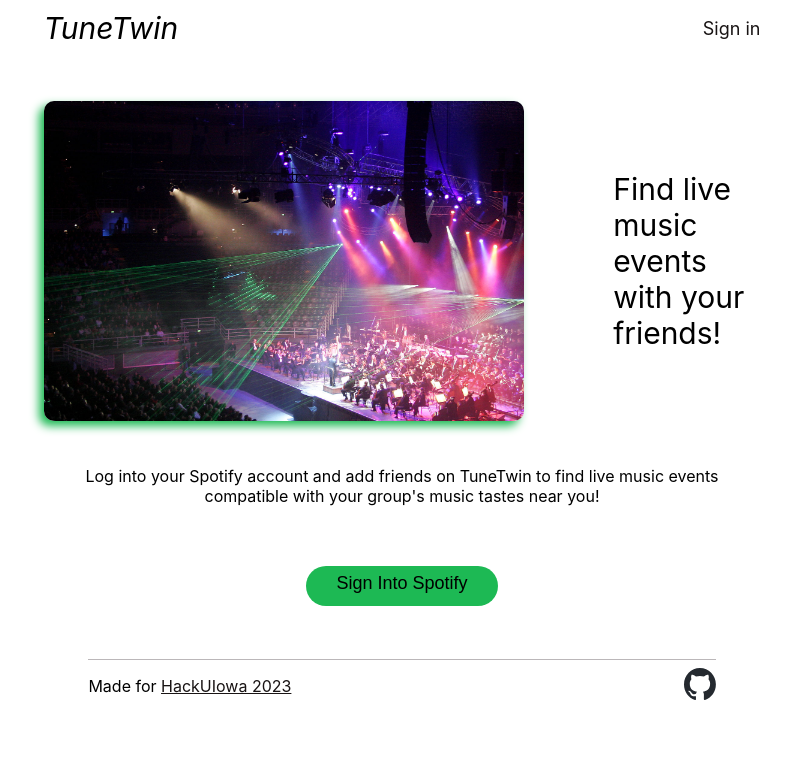
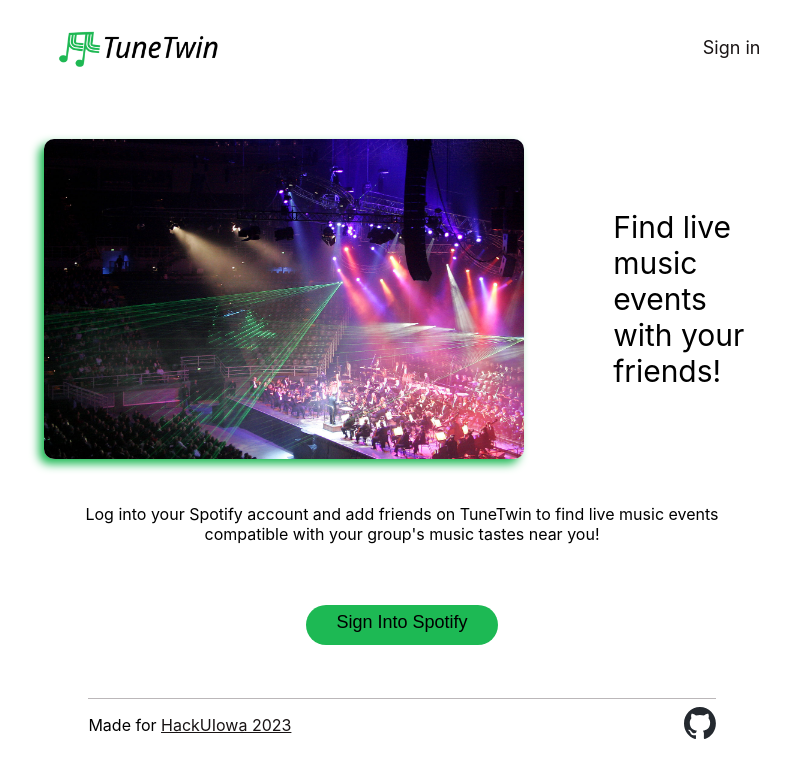
Before and after one commit to alexander-kang/TuneTwin, a React (Create React App) app in the folder tune-twin/: page / in a window 1280 px wide. Shown: the top 778 px of the page, without its empty margins (238-1028 px from the left). Built offline with nearby package versions, Linux system fonts and the light colour scheme.

Commit message:
make pretty

```diff
--- a/tune-twin/public/index.html
+++ b/tune-twin/public/index.html
@@ -1,14 +1,12 @@
 <!DOCTYPE html>
 <html lang="en">
-  <head>
+
+<head>
     <meta charset="utf-8" />
     <link rel="icon" href="%PUBLIC_URL%/favicon.ico" />
     <meta name="viewport" content="width=device-width, initial-scale=1" />
     <meta name="theme-color" content="#000000" />
-    <meta
-      name="description"
-      content="Web site created using create-react-app"
-    />
+    <meta name="description" content="Web site created using create-react-app" />
     <link rel="apple-touch-icon" href="%PUBLIC_URL%/logo192.png" />
     <!--
       manifest.json provides metadata used when your web app is installed on a
@@ -24,9 +22,10 @@
       work correctly both with client-side routing and a non-root public URL.
       Learn how to configure a non-root public URL by running `npm run build`.
     -->
-    <title>React App</title>
-  </head>
-  <body>
+    <title>TuneTwin</title>
+</head>
+
+<body>
     <noscript>You need to enable JavaScript to run this app.</noscript>
     <div id="root"></div>
     <!--
@@ -39,5 +38,6 @@
       To begin the development, run `npm start` or `yarn start`.
       To create a production bundle, use `npm run build` or `yarn build`.
     -->
-  </body>
+</body>
+
 </html>
--- a/tune-twin/src/components/navBar/navBar.css
+++ b/tune-twin/src/components/navBar/navBar.css
@@ -5,6 +5,12 @@
     padding-right: 10%;
     padding-top: 10px;
     padding-bottom: 10px;
+}
+
+.navbar img {
+    width: 170px;
+    height: auto;
+    padding: 10px 0px 0px 10px;
 }
 
 .navbar-left {
--- a/tune-twin/src/components/navBar/navBarNotSignedIn.js
+++ b/tune-twin/src/components/navBar/navBarNotSignedIn.js
@@ -1,5 +1,6 @@
 import React from 'react'
 import { useNavigate } from 'react-router-dom'
+import logo from '../../assets/logo.png'
 import './navBar.css'
 
 const NavBarNotSignedIn = () => {
@@ -11,7 +12,7 @@
     return (
         <nav className="navbar">
             <div className="navbar-left" onClick={navHome}>
-          <i>TuneTwin</i>
+                <img src={logo} alt="Live music event" />
             </div>
 
             <div className="navbar-right">
--- a/tune-twin/src/components/navBar/navBarSignedIn.js
+++ b/tune-twin/src/components/navBar/navBarSignedIn.js
@@ -1,5 +1,6 @@
 import React from 'react'
 import { useNavigate } from 'react-router-dom'
+import logo from '../../assets/logo.png'
 import './navBar.css'
 
 const NavBarSignedIn = () => {
@@ -11,7 +12,7 @@
     return (
         <nav className="navbar">
             <div className="navbar-left" onClick={navHome}>
-          <i>TuneTwin</i>
+                <img src={logo} alt="Live music event" />
             </div>
         </nav>
     )
```
Also changed, not shown: tune-twin/src/assets/logo.png (added), 1 other file (tests, documents, lock files or other folders). Lines whose indentation alone changed are shown as unchanged.
